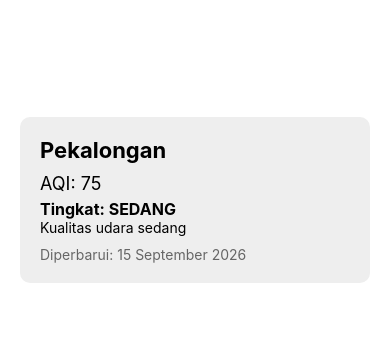
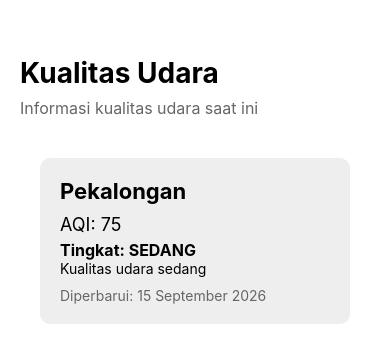
Before and after one commit to rosilaputri17-tech/Orientasi-Jelajah-Aman-, a React Native app: screen / in a window 390 px wide. Shown: the part 222-584 px from the top of the page. Built offline with nearby package versions, Linux system fonts and the light colour scheme.

Commit message:
update App.js

```diff
--- a/App.js
+++ b/App.js
@@ -1,5 +1,5 @@
 import { StatusBar } from "expo-status-bar";
-import { StyleSheet, View } from "react-native";
+import { StyleSheet, Text, View } from "react-native";
 import IndikatorAQI from "./components/IndikatorAQI";
 
 export default function App() {
@@ -12,7 +12,11 @@ export default function App() {
 
   return (
     <View style={styles.container}>
+      <Text style={styles.judul}>Kualitas Udara</Text>
+      <Text style={styles.subjudul}>Informasi kualitas udara saat ini</Text>
+
       <IndikatorAQI data={laporanUdara} />
+
       <StatusBar style="auto" />
     </View>
   );
@@ -22,6 +26,19 @@ const styles = StyleSheet.create({
   container: {
     flex: 1,
     backgroundColor: "#fff",
+    padding: 20,
     justifyContent: "center",
   },
+
+  judul: {
+    fontSize: 28,
+    fontWeight: "bold",
+    marginBottom: 8,
+  },
+
+  subjudul: {
+    fontSize: 16,
+    color: "#666",
+    marginBottom: 20,
+  },
 });
```
